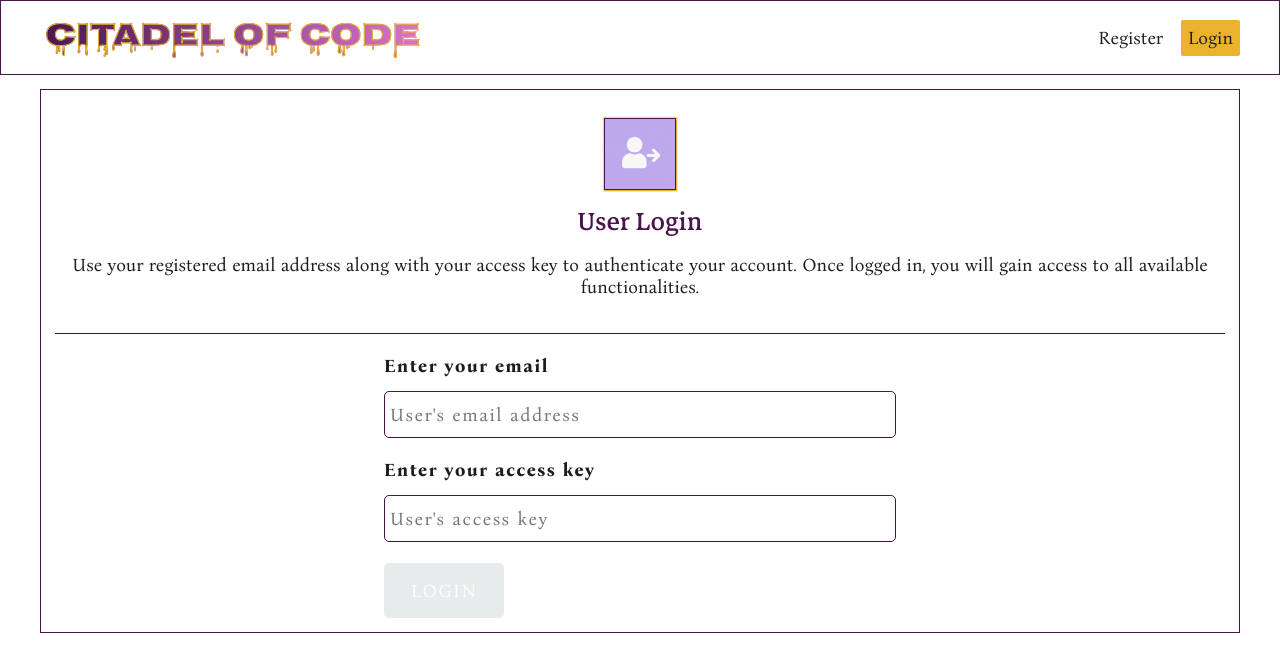
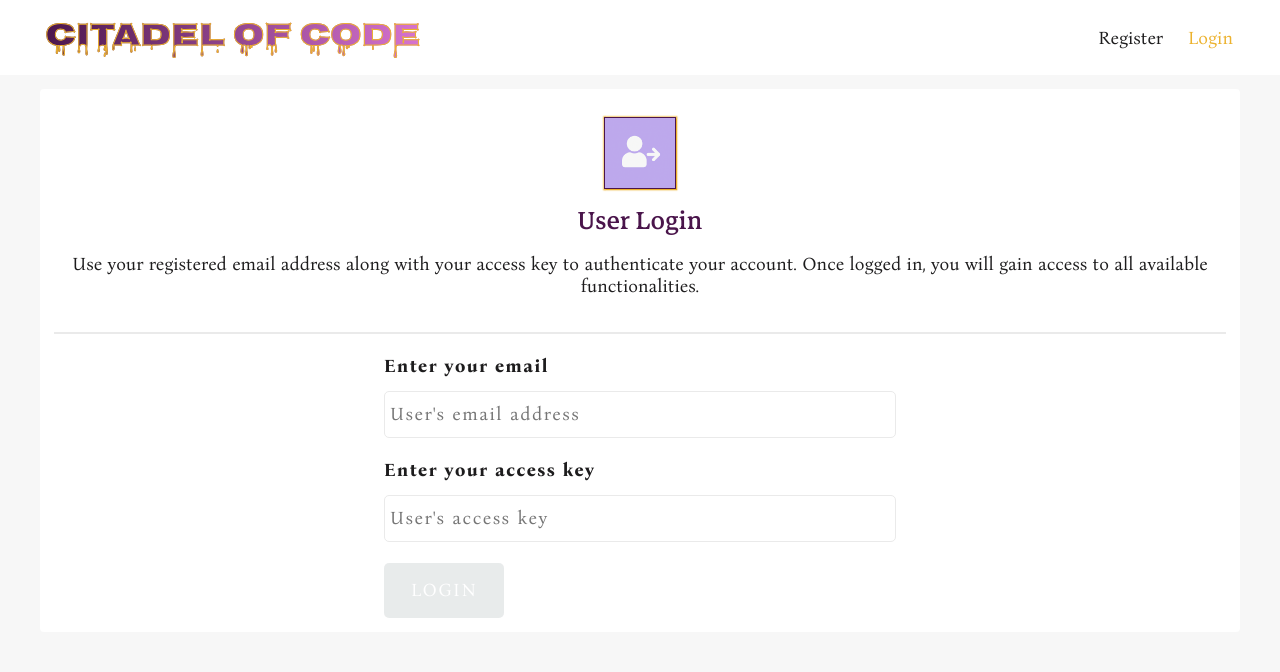
Before and after one commit to mkbworks/bitlyzer, a React (Vite) app in the folder ui/: page /login-user in a window 1280 px wide. Shown: the top 672 px of the page. Built offline with nearby package versions, Linux system fonts and the light colour scheme.

Commit message:
Fixed issues in styled components and changed theme for the site

```diff
--- a/ui/src/App.css
+++ b/ui/src/App.css
@@ -1,12 +1,3 @@
-.container {
-    width: 100%;
-    min-height: calc(100vh - 75px);
-    display: flex;
-    flex-direction: column;
-    align-items: center;
-    padding-top: 1rem;
-}
-
 .main-content {
     max-width: 1200px;
     width: 100%;
--- a/ui/src/App.jsx
+++ b/ui/src/App.jsx
@@ -9,8 +9,17 @@ const Page = styled.div`
     width: 100vw;
     min-height: 100vh;
     height: 100%;
+    color: ${props => props.theme.colors.text};
+`;
+
+const Container = styled.div`
+    width: 100%;
+    min-height: calc(100vh - 75px);
+    display: flex;
+    flex-direction: column;
+    align-items: center;
+    padding-top: 1rem;
     background-color: ${props => props.theme.colors.background};
-    color: ${props => props.theme.colors.text};
 `;
 
 function App() {
@@ -20,11 +29,11 @@ function App() {
     return (
         <Page>
             <Navbar Title="Citadel of Code" Links={IsLoggedIn ? LoggedIn : LoggedOut} />
-            <div className="container">
-                <main className="main-content">
+            <Container>
+                <div className="main-content">
                     <Outlet />
-                </main>
-            </div>
+                </div>
+            </Container>
         </Page>
     );
 }
--- a/ui/src/components/FormElements/FormElements.styles.js
+++ b/ui/src/components/FormElements/FormElements.styles.js
@@ -2,7 +2,7 @@ import styled, { css } from "styled-components";
 
 const FormElementStyle = css`
     border-radius: 5px;
-    border: 1px solid ${props => props.theme.colors.primary};
+    border: 1px solid ${props => props.theme.section.borderColor};
     padding: 5px;
     max-width: 500px;
     width: 90vw;
@@ -10,7 +10,7 @@ const FormElementStyle = css`
     height: 35px;
 
     &:focus {
-        box-shadow: 0 0 1.5px 1.5px ${props => props.theme.colors.accent}, inset 0 0 1.5px 1.5px ${props => props.theme.colors.accent};
+        box-shadow: 0 0 1.5px 1.5px ${props => props.theme.colors.accent};
     }
 `;
 
@@ -55,7 +55,7 @@ export const SubmitButton = styled.button`
     text-transform: uppercase;
 
     &:hover {
-        box-shadow: 0 0 1.5px 1.5px ${props => props.theme.colors.accent};
+        box-shadow: 0 0 1.5px 1.5px ${props => props.theme.colors.primary};
     }
 
     &:disabled {
--- a/ui/src/components/Navbar/Navbar.jsx
+++ b/ui/src/components/Navbar/Navbar.jsx
@@ -3,7 +3,6 @@ import "./Navbar.css";
 
 function Navbar({ Links, Title }) {
     return (
-        <>
         <StyledNavbar id="topNavigation">
             <div id="navLinksContainer">
                 <StyledLogo>{Title}</StyledLogo>
@@ -14,7 +13,6 @@ function Navbar({ Links, Title }) {
                 </div>
             </div>
         </StyledNavbar>
-        </>
     );
 }
 
--- a/ui/src/components/Navbar/Navbar.styles.js
+++ b/ui/src/components/Navbar/Navbar.styles.js
@@ -22,19 +22,18 @@ export const StyledNavLink = styled(NavLink)`
     color: ${props => props.theme.colors.text};
     font-size: 1.3rem;
     padding: 0.5rem;
-    border-radius: 5px;
+    border-radius: 2px;
 
     &:hover {
         cursor: pointer;
-        text-decoration: underline;
+        color: ${props => props.theme.colors.accent}
     }
 
     &.active {
-        background-color: ${props => props.theme.colors.accent};
-        border-radius: 2px;
+        color: ${props => props.theme.colors.accent};
     }
 `;
 
 export const StyledNavbar = styled.nav`
-    border: 1px solid ${props => props.theme.colors.primary}
+    background-color: ${props => props.theme.section.backgroundColor}
 `;
--- a/ui/src/features/features.styles.js
+++ b/ui/src/features/features.styles.js
@@ -7,16 +7,11 @@ export const PageContent = styled.div`
     display: flex;
     flex-direction: column;
     row-gap: 1.5rem;
-    border: 1px solid ${props => props.theme.colors.primary};
+    background-color: ${props => props.theme.section.backgroundColor};
+    border-radius: 4px;
 
     & > hr {
-        height: 1px;
-        background-color: ${props => props.theme.colors.primary}
-    }
-
-    &:focus {
-        & > hr {
-            height: 2px;
-        }
+        height: 1.5px;
+        background-color: ${props => props.theme.section.borderColor};
     }
 `;
--- a/ui/src/styles/theme.js
+++ b/ui/src/styles/theme.js
@@ -3,10 +3,14 @@ export const THEME = {
         primary: "#4A154B",
         secondary: "#F4EDE4",
         accent: "#ECB22E",
-        background: "#FFFFFF",
+        background: "#F7F7F7",
         text: "#1D1C1D"
     },
     logo: {
         background: "linear-gradient(90deg,rgba(74, 21, 75, 1) 0%, rgba(217, 117, 210, 1) 100%)"
+    },
+    section: {
+        backgroundColor: "#FFFFFF",
+        borderColor: "#EAEAEA"
     }
 };
```
Lines whose indentation alone changed are shown as unchanged.
